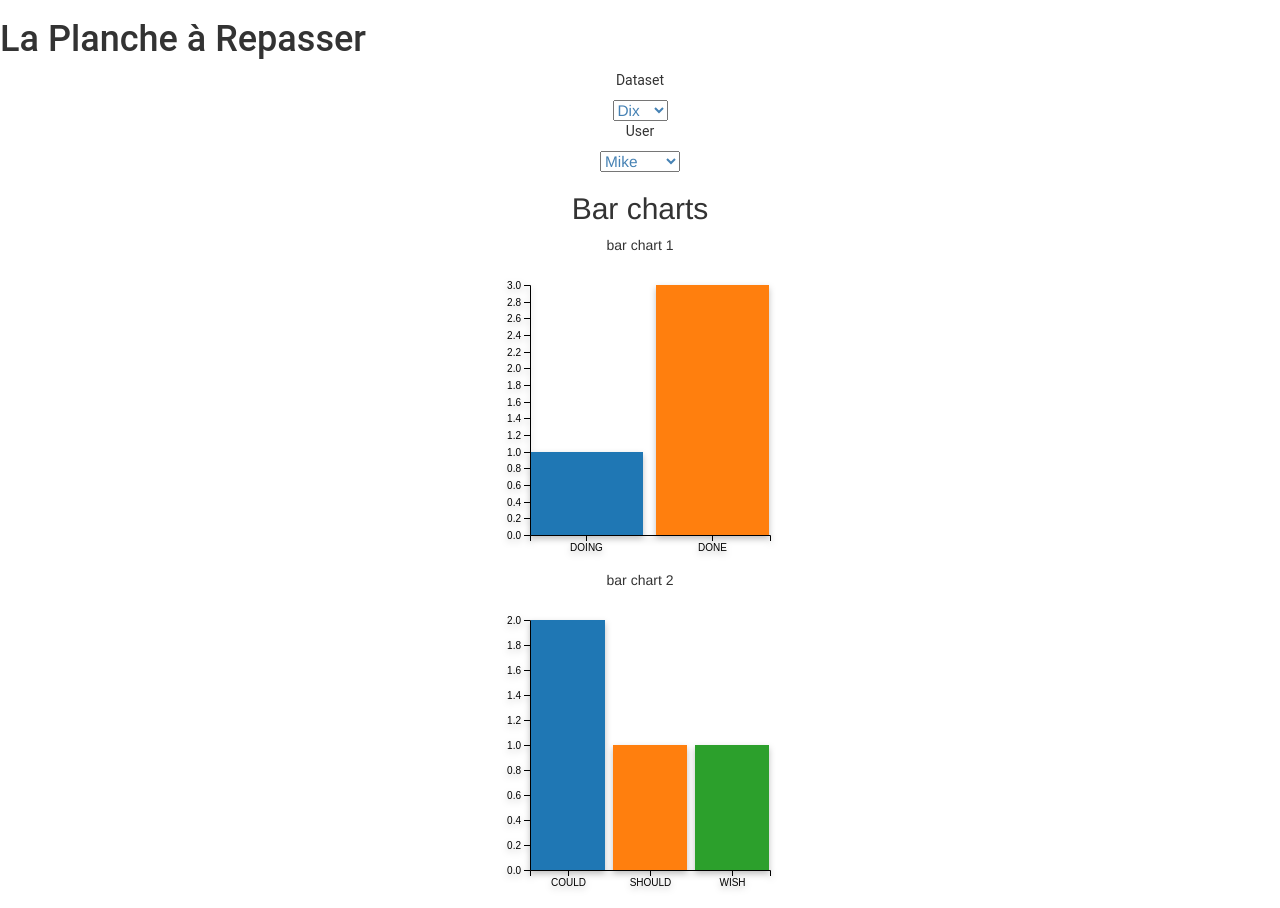
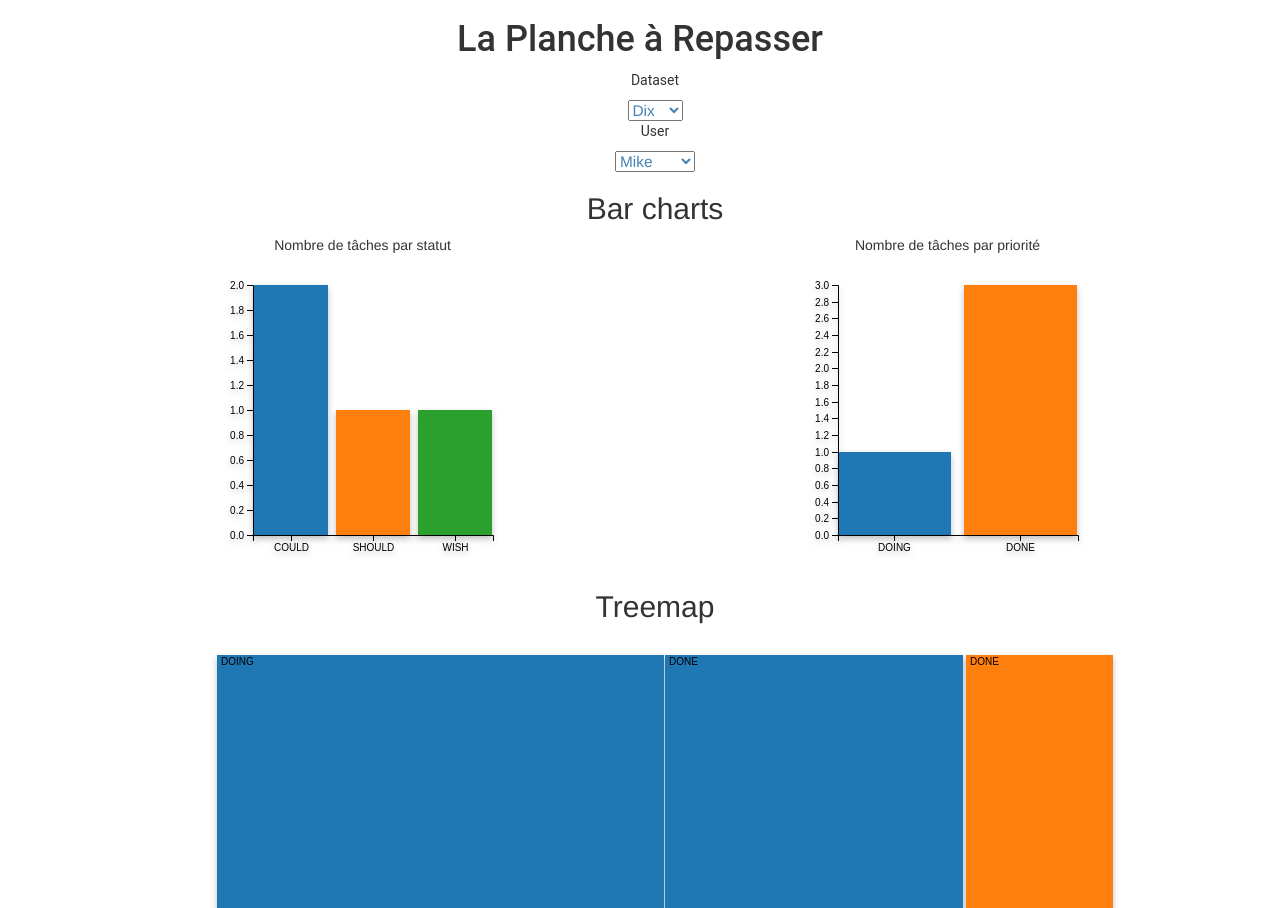
Before and after one commit to lecole-ldlc/tpd3laplanchearepasser, a plain HTML site: page index.html in a window 1280 px wide. Shown: the top 908 px of the page. Drawn offline with nearby package versions, Linux system fonts and the light colour scheme.

Commit message:
ca marche à peu pres

```diff
--- a/index.html
+++ b/index.html
@@ -17,6 +17,7 @@
 
 </head>
 <body>
+<div class="container" style="text-align: center">
 <H1>La Planche à Repasser</H1>
 <div class="container" style="text-align: center">
     <p>Dataset</p>
@@ -46,19 +47,18 @@
 
 
             <h2>Bar charts</h2>
+            <div class="row">
+            <div class="col-xs-6">
+                <p>Nombre de tâches par statut</p>
+                <svg width="300" height="300" id="barchart2"></svg>
+            </div>
 
-            <div class="row">
+            <div class="col-xs-6">
+                <p>Nombre de tâches par priorité</p>
+                <svg width="300" height="300" id="barchart1"></svg>
+            </div>
+        </div>
 
-                <div class="col s6">
-                    <p>bar chart 1</p>
-                    <svg width="300" height="300" id="barchart1"></svg>
-                </div>
-
-                <div class="col s6">
-                    <p>bar chart 2</p>
-                    <svg width="300" height="300" id="barchart2"></svg>
-                </div>
-            </div>
 
 
             <div class="row">
@@ -123,6 +123,7 @@
             </div>
         </form>
     </div>
+</div>
 </div>
 </body>
 
@@ -486,6 +487,8 @@
                 .datum(data)
                 .call(donut); // draw chart in div
 
+console.log(data)
+
         });
     });
 
```
